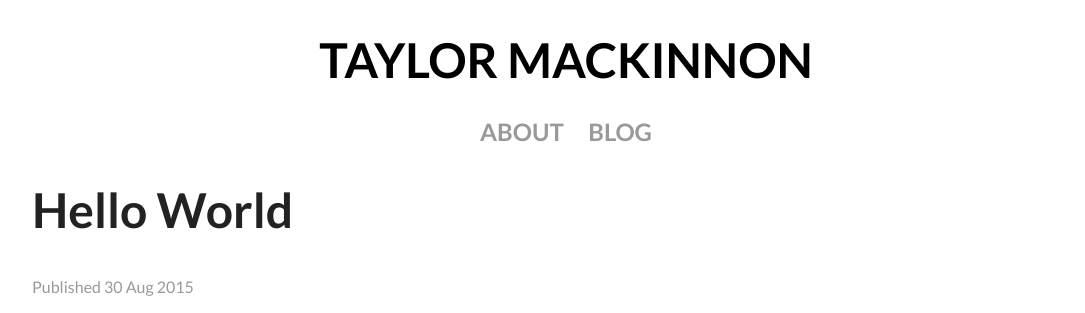
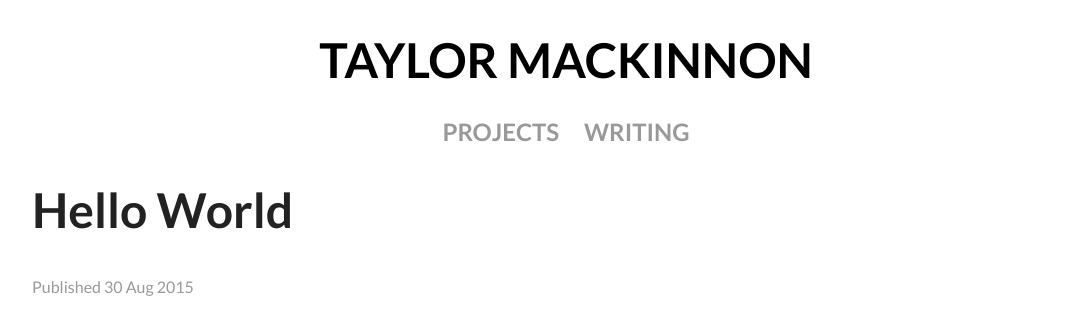
Before and after one commit to taymac/taymac.github.io, a Jekyll site: the page built from _posts/2015-08-30-Hello-World.md, in a window 1280 px wide. Shown: the top 313 px of the page, without its empty margins (64-1149 px from the left). Built offline with Jekyll 4.4.1, drawn with Linux system fonts in a browser that asks for light colours.

Commit message:
Update default.html

```diff
--- a/_layouts/default.html
+++ b/_layouts/default.html
@@ -26,8 +26,8 @@
                   <li><a href="/">Taylor Mackinnon</a></li>
           </ul>
           <ul id="headerright">
-                  <li><a href="/about">About</a></li>
-                  <li><a href="/blog">Blog</a></li>
+                  <li><a href="/projects">Projects</a></li>
+                  <li><a href="/blog">Writing</a></li>
           </ul>
         </nav>
         <div class="container">
```
